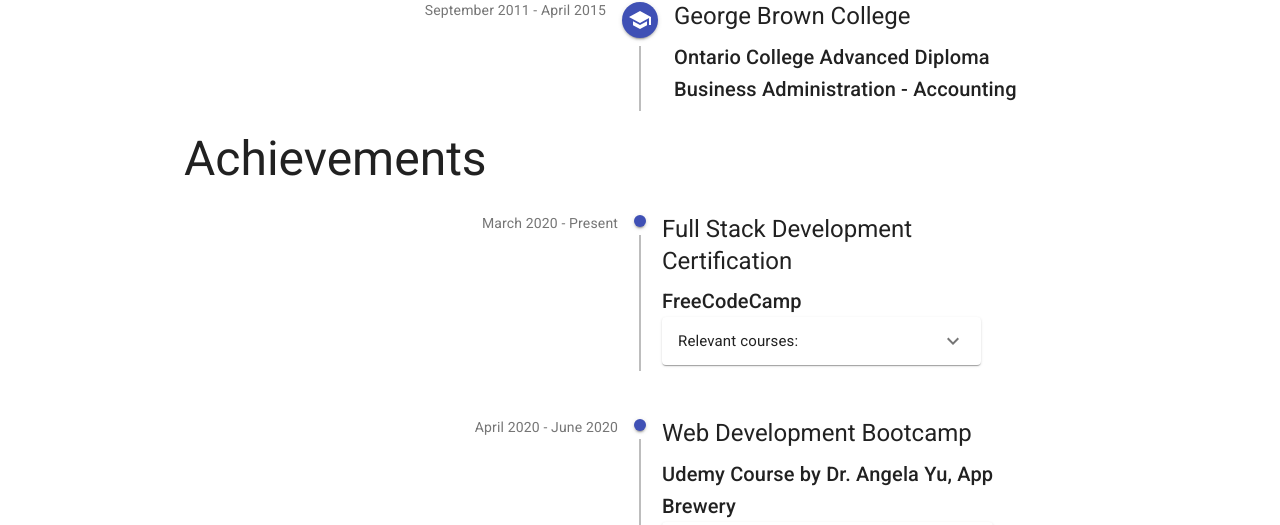
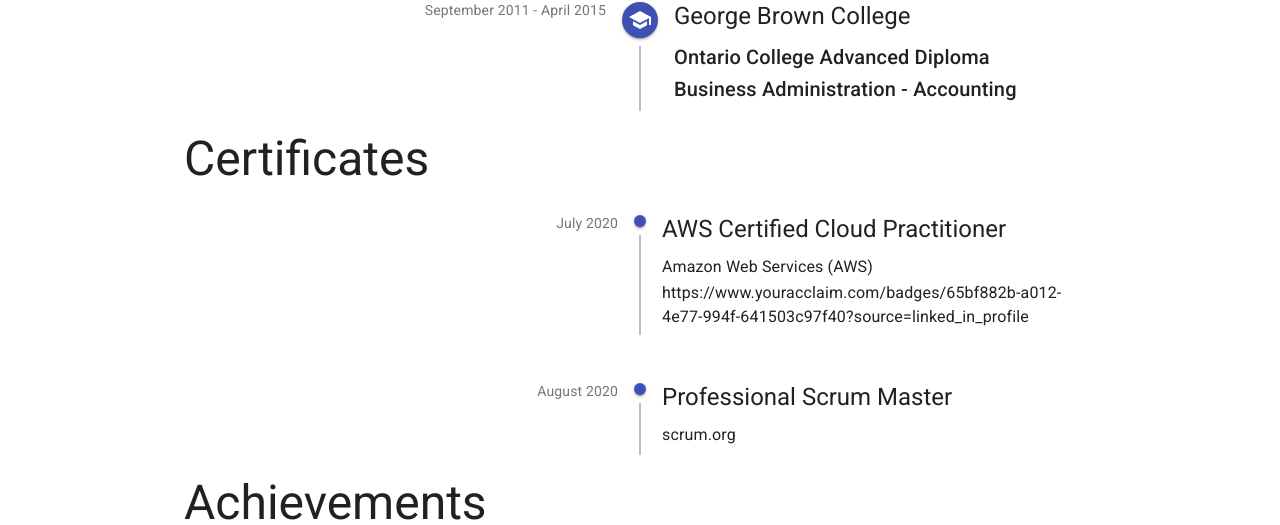
Before and after one commit to cindyledev/portfolio-2020, a React (Create React App) app: page / in a window 1280 px wide. Shown: the part 1738-2263 px from the top of the page. Built offline with nearby package versions, Linux system fonts and the light colour scheme.

Commit message:
added certificates

```diff
--- /dev/null
+++ b/src/certificates.js
@@ -0,0 +1,19 @@
+const certificates = [
+  {
+    name: "AWS Certified Cloud Practitioner",
+    organization: "Amazon Web Services (AWS)",
+    issueDate: "July 2020",
+    expireDate: "July 2023",
+    url:
+      "https://www.youracclaim.com/badges/65bf882b-a012-4e77-994f-641503c97f40?source=linked_in_profile",
+  },
+  {
+    name: "Professional Scrum Master",
+    organization: "scrum.org",
+    issueDate: "August 2020",
+    expireDate: "None",
+    url: "",
+  },
+];
+
+export default certificates;
--- /dev/null
+++ b/src/components/Certificates.js
@@ -0,0 +1,58 @@
+import React from "react";
+import { Container, Grid, Typography } from "@material-ui/core";
+import {
+  Timeline,
+  TimelineItem,
+  TimelineSeparator,
+  TimelineConnector,
+  TimelineContent,
+  TimelineOppositeContent,
+  TimelineDot,
+} from "@material-ui/lab";
+
+import certificates from "../certificates";
+
+export default function Certificates() {
+  return (
+    <React.Fragment>
+      <Container maxWidth="md">
+        <Typography variant="h3">Certificates</Typography>
+        {certificates.map((exp, index) => (
+          <Grid container>
+            <Timeline>
+              <TimelineItem>
+                <TimelineOppositeContent>
+                  <Typography variant="body2" color="textSecondary">
+                    {exp.issueDate}
+                  </Typography>
+                </TimelineOppositeContent>
+                <TimelineSeparator>
+                  <TimelineDot color="primary" />
+                  <TimelineConnector />
+                </TimelineSeparator>
+                <TimelineContent>
+                  <Grid
+                    container
+                    item
+                    direction="column"
+                    justify="flex-start"
+                    alignItems="flex-start"
+                  >
+                    <Typography gutterBottom variant="h5" component="h2">
+                      {exp.name}
+                    </Typography>
+                    <Typography variant="h6">{exp.employer}</Typography>
+                    <Typography variant="subtitle1">
+                      {exp.organization}
+                    </Typography>
+                    <Typography>{exp.url}</Typography>
+                  </Grid>
+                </TimelineContent>
+              </TimelineItem>
+            </Timeline>
+          </Grid>
+        ))}
+      </Container>
+    </React.Fragment>
+  );
+}
--- a/src/pages/AboutPage.js
+++ b/src/pages/AboutPage.js
@@ -3,6 +3,7 @@
 
 import Experiences from "../components/Experiences";
 import Education from "../components/Education";
+import Certificates from "../components/Certificates";
 import Achievements from "../components/Achievements";
 
 export default function AboutPage() {
@@ -10,6 +11,7 @@
     <Container>
       <Experiences />
       <Education />
+      <Certificates />
       <Achievements />
     </Container>
   );
```
